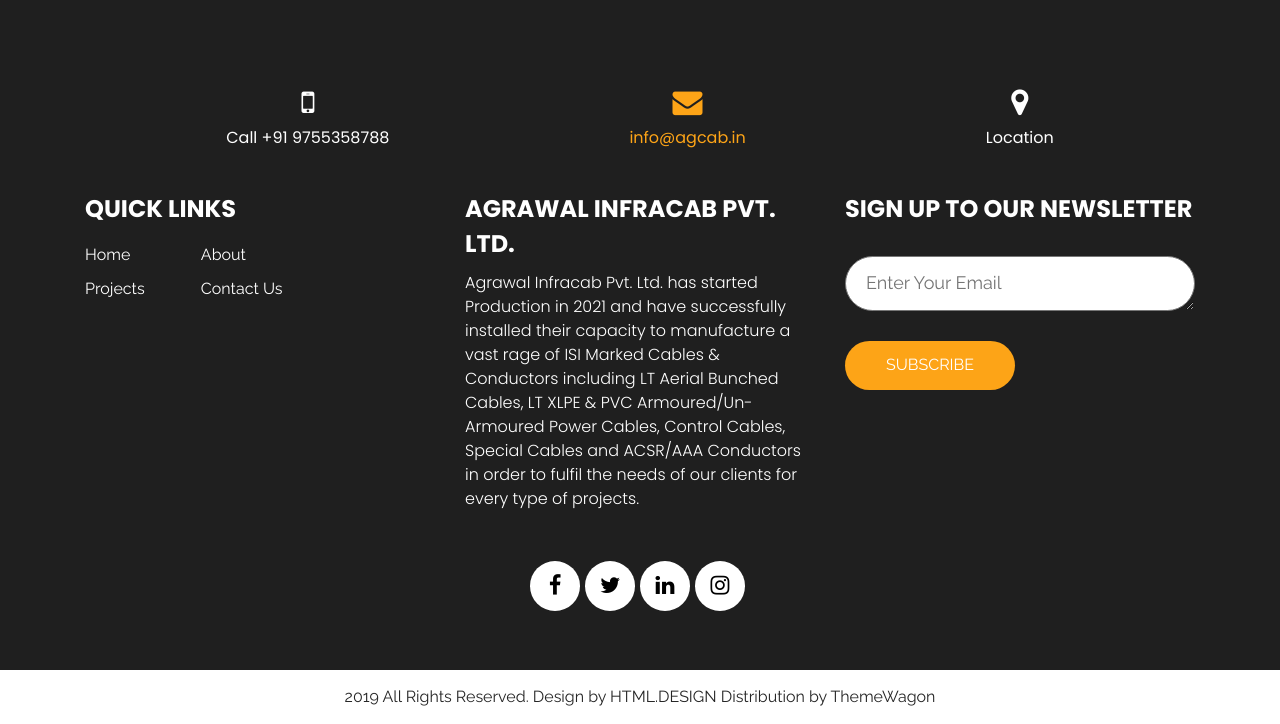
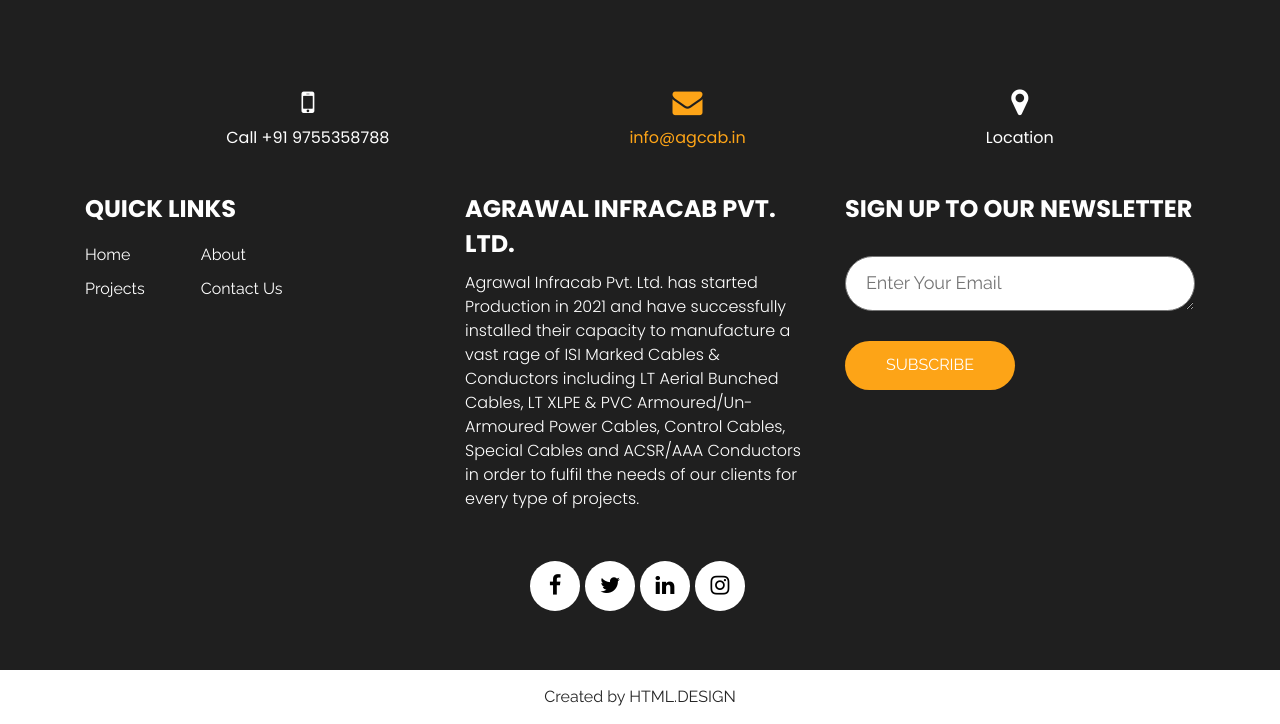
Before and after one commit to aniket7723/agcabtest, a plain HTML site: page about.html in a window 1280 px wide. Shown: the part 684-1408 px from the top of the page. Drawn offline with Linux system fonts and the light colour scheme.

Commit message:
added dev. profile

```diff
--- a/about.html
+++ b/about.html
@@ -199,8 +199,8 @@
          <div class="container">
             <div class="row">
                <div class="col-sm-12">
-                  <p class="copyright_text">2019 All Rights Reserved. Design by <a href="https://html.design" rel="nofollow">HTML.DESIGN</a> Distribution by <a href="https://themewagon.com">ThemeWagon</a></p>
-               </div>
+                  <p class="copyright_text">Created by <a href="https://www.linkedin.com/in/er-aniket-choukse-5519a11a2?utm_source=share&utm_campaign=share_via&utm_content=profile&utm_medium=ios_app" rel="nofollow">HTML.DESIGN</a></p>
+                </div>
             </div>
          </div>
       </div>
```
Also changed, not shown: contact.html (+1 -1 lines), index.html (+1 -2 lines), projects.html (+1 -1 lines), services.html (+1 -1 lines).
